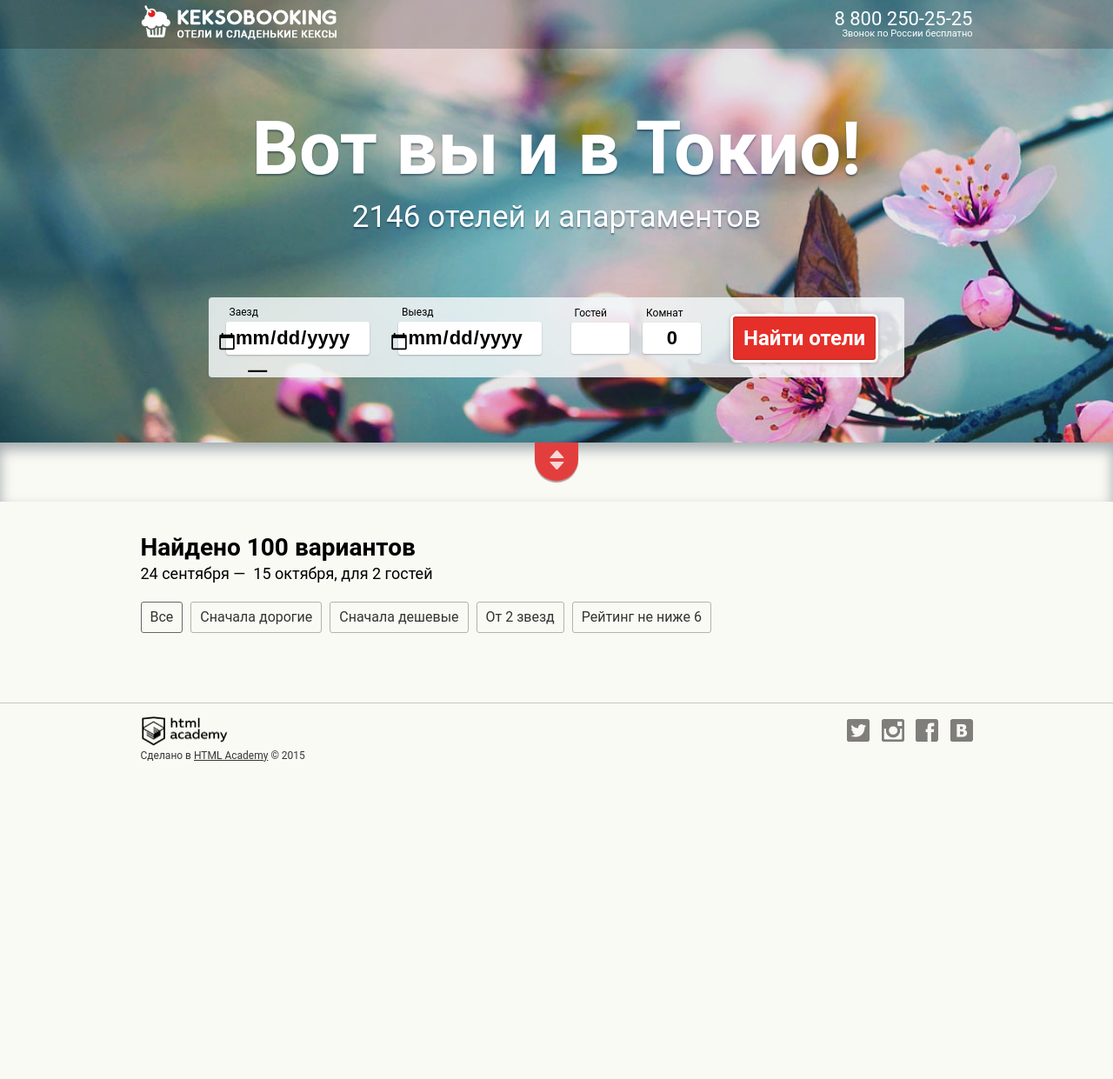
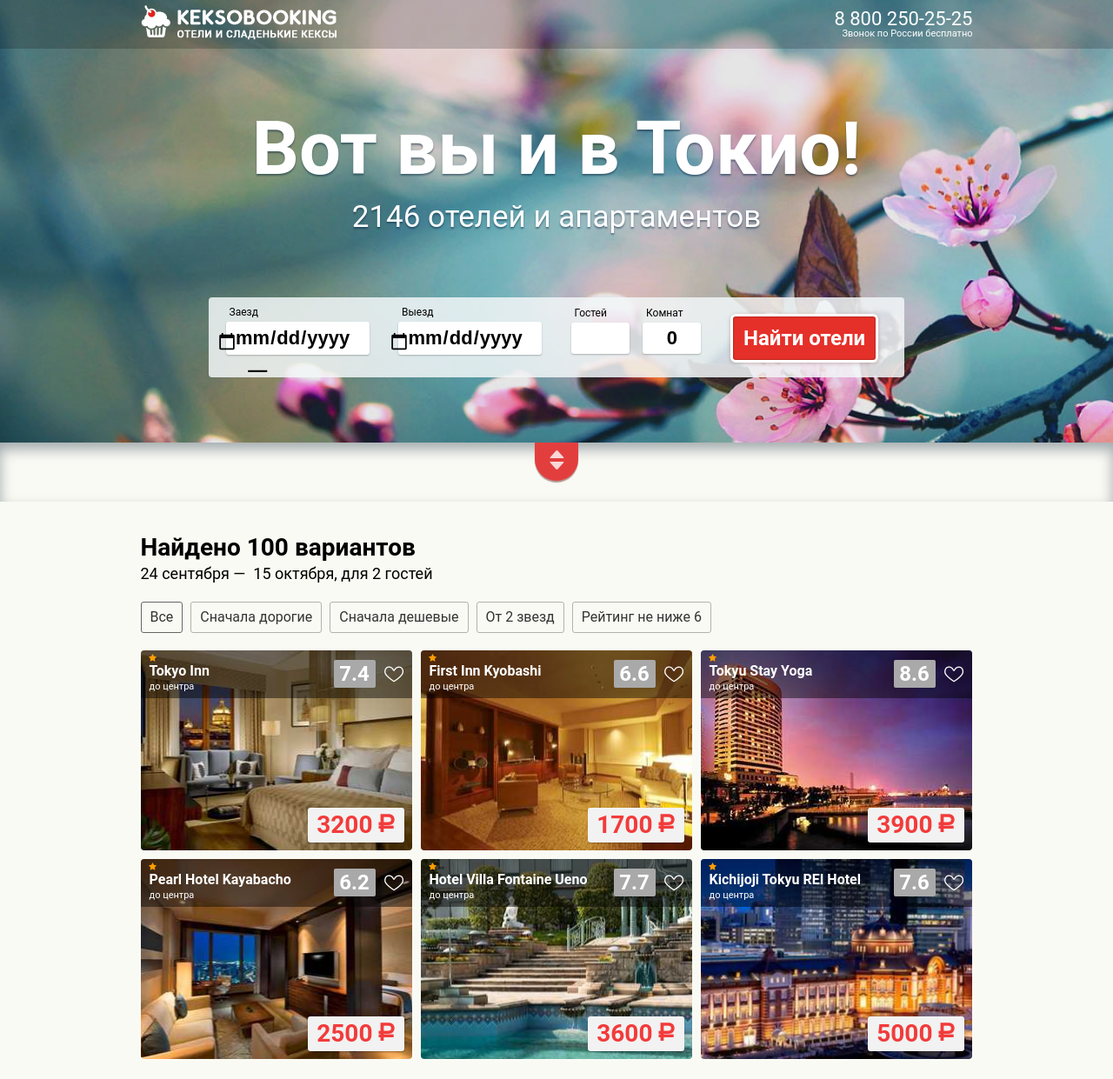
Before and after one commit to SvetlankaKuzyaka/Keksobooking_HTMLAcademy, a website: page index.html in a window 1280 px wide. Shown: the top 1241 px of the page at 87% size. Before the commit the page ends 895 px from the top, so only its background shows below. Drawn offline with Linux system fonts and the light colour scheme.

Commit message:
Changes_Lesson4_last

```diff
--- /dev/null
+++ b/data/hotels-mine.js
@@ -0,0 +1,87 @@
+var hotels = [
+  {
+  "amenities": ["breakfast"],
+  "distance": 3.8,
+  "location": {
+    "lat": 35.5971291676,
+    "lng": 139.7117990255
+  },
+  "name": "Tokyo Inn",
+  "pictures": ["https://cdn.ostrovok.ru/t/x500/second/01/3a/013a5d9cdb1b73da23cd7617bac2add7beb7b367.jpeg", "https://cdn.ostrovok.ru/t/x500/second2/1389670190/105c0ef0cfeb483c153361d80a35480e.jpg", "https://cdn.ostrovok.ru/t/x500/second2/1389664349/fecbbe65532fd8ca61761854104413d1.jpg", "https://cdn.ostrovok.ru/t/x500/second2/1389664350/aea4dc66a7960cc26bfb51489320e1b2.jpg"],
+  "price": 3200,
+  "rating": 7.4,
+  "stars": 3,
+  "preview": "img/hotel-1.jpg"
+  },
+
+  {
+  "amenities": ["breakfast"],
+  "distance": 4.8,
+  "location": {
+    "lat": 35.6765184697,
+    "lng": 139.7706768662
+  },
+  "name": "First Inn Kyobashi",
+  "pictures": ["https://cdn.ostrovok.ru/t/x500/mec/hotels/5000000/4650000/4644100/4644048/4644048_8_b.jpg", "https://cdn.ostrovok.ru/t/x500/mec/hotels/5000000/4650000/4644100/4644048/4644048_2_b.jpg", "https://cdn.ostrovok.ru/t/x500/mec/hotels/5000000/4650000/4644100/4644048/4644048_3_b.jpg", "https://cdn.ostrovok.ru/t/x500/mec/hotels/5000000/4650000/4644100/4644048/4644048_1_b.jpg"],
+  "price": 1700,
+  "rating": 6.6,
+  "stars": 2,
+  "preview": "img/hotel-2.jpg"
+  },
+
+  {
+  "amenities": ["wifi"],
+  "distance": 3.5,
+  "location": {
+    "lat": 35.6264422255,
+    "lng": 139.6337266266
+  },
+  "name": "Tokyu Stay Yoga",
+  "pictures": ["https://cdn.ostrovok.ru/t/x500/second2/1430214245/cf23f6300ac6e3e657f8d1271e8b92e2.jpg", "https://cdn.ostrovok.ru/t/x500/mec/hotels/5000000/4200000/4191700/4191674/4191674_36_b.jpg", "https://cdn.ostrovok.ru/t/x500/second2/1430214245/35271549d11ac8afd3998155c15ba536.jpg", "https://cdn.ostrovok.ru/t/x500/second2/1430214245/e47cd17204875d4d27f44f6ea13ae887.jpg"],
+  "price": 3900,
+  "rating": 8.6,
+  "stars": 3,
+  "preview": "img/hotel-3.jpg"
+  },
+
+  {
+  "amenities": ["wifi", "breakfast"],
+  "distance": 4.9,
+  "location": {
+    "lat": 35.6789568499,
+    "lng": 139.7829123289
+  },
+  "name": "Pearl Hotel Kayabacho",
+  "pictures": ["https://cdn.ostrovok.ru/t/x500/mec/7e/5e/7e5e26597ce01033448f5c02500a63a6df951a30.jpeg", "https://cdn.ostrovok.ru/t/x500/mec/13/75/13756b81151fa2898fe0c5216c8d51aa4f2a1728.jpeg", "https://cdn.ostrovok.ru/t/x500/mec/hotels/2000000/1190000/1180300/1180300/1180300_24_b.jpg", "https://cdn.ostrovok.ru/t/x500/mec/hotels/2000000/1190000/1180300/1180300/1180300_18_b.jpg"],
+  "price": 2500,
+  "rating": 6.2,
+  "stars": 2,
+  "preview": "img/hotel-4.jpg"
+  }, {
+  "amenities": ["wifi", "breakfast", "parking"],
+  "distance": 5,
+  "location": {
+    "lat": 35.7054028008,
+    "lng": 139.7817998976
+  },
+  "name": "Hotel Villa Fontaine Ueno",
+  "pictures": ["https://cdn.ostrovok.ru/t/x500/mec/hotels/4000000/3010000/3004100/3004061/3004061_22_b.jpg", "https://cdn.ostrovok.ru/t/x500/mec/hotels/4000000/3010000/3004100/3004061/3004061_26_b.jpg", "https://cdn.ostrovok.ru/t/x500/mec/hotels/4000000/3010000/3004100/3004061/3004061_2_b.jpg", "https://cdn.ostrovok.ru/t/x500/mec/hotels/4000000/3010000/3004100/3004061/3004061_48_b.jpg"],
+  "price": 3600,
+  "rating": 7.7,
+  "stars": 3,
+  "preview": "img/hotel-5.jpg"
+  }, {
+  "amenities": ["wifi", "parking", "breakfast"],
+  "distance": 3.8,
+  "location": {
+    "lat": 35.7018415875,
+    "lng": 139.5803218335
+  },
+  "name": "Kichijoji Tokyu REI Hotel",
+  "pictures": ["https://cdn.ostrovok.ru/t/x500/second2/1389667134/1cc89f6b19ab8c257efca02f9fcb1720.jpg", "https://cdn.ostrovok.ru/t/x500/mec/hotels/1000000/450000/444800/444719/444719_2_b.jpg", "https://cdn.ostrovok.ru/t/x500/second2/1389667134/f5f040d61c2d74b1a75268a7f0f7e772.jpg", "https://cdn.ostrovok.ru/t/x500/second2/1389667134/8aa268954a2a55cbdcfaabcb3f22d19b.jpg"],
+  "price": 5000,
+  "rating": 7.6,
+  "stars": 3,
+  "preview": "img/hotel-6.jpg"
+  }
+];
--- a/index.html
+++ b/index.html
@@ -112,7 +112,8 @@
 <script src="lib/cookies.js"></script>
 <!--<script src="js/form-validation.js"></script>-->
 <script src="js/form-validation-mine.js"></script>
-<script src="data/hotels.js"></script>
+<!--<script src="data/hotels.js"></script>-->
+<script src="data/hotels-mine.js"></script>
 <!--<script src="js/hotels-list.js"></script>-->
 <script src="js/hotels-list-mine.js"></script>
 
--- a/js/hotels-list-mine.js
+++ b/js/hotels-list-mine.js
@@ -5,8 +5,8 @@
   var container = document.querySelector('.hotels-list');
 
   hotels.forEach(function(hotel) {
-    var element = getElementFromTemplate(hotel);
-    container.appendChild(element);
+     var element = getElementFromTemplate(hotel);
+     container.appendChild(element);
   });
 
   function getElementFromTemplate(data) {
@@ -25,8 +25,8 @@
     var backgroundImage = new Image();
 
     backgroundImage.onload = function() {
-      clearTimeOut(imageLoadTimeout);
-      element.style.backgroundImage = 'url(\'' + backgroundImage.src + '\')';
+     clearTimeout(imageLoadTimeout);
+     element.style.backgroundImage = 'url(\'' + backgroundImage.src + '\')';
     };
 
     backgroundImage.onerror = function() {
@@ -34,13 +34,14 @@
     };
 
     var IMAGE_TIMEOUT = 10000;
-    var imageLoadTimeout = setTimeOut(function() {
+    var imageLoadTimeout = setTimeout(function() {
       backgroundImage.src = '';
-      element.classList.add('hotel-nophoto');
-    }, IMAGE_TIMEOUT);
+      element.classList.add('hotel-nophoto');},
+      IMAGE_TIMEOUT);
 
     backgroundImage.src = data.preview;
 
     return element;
   }
+
 })();
```
